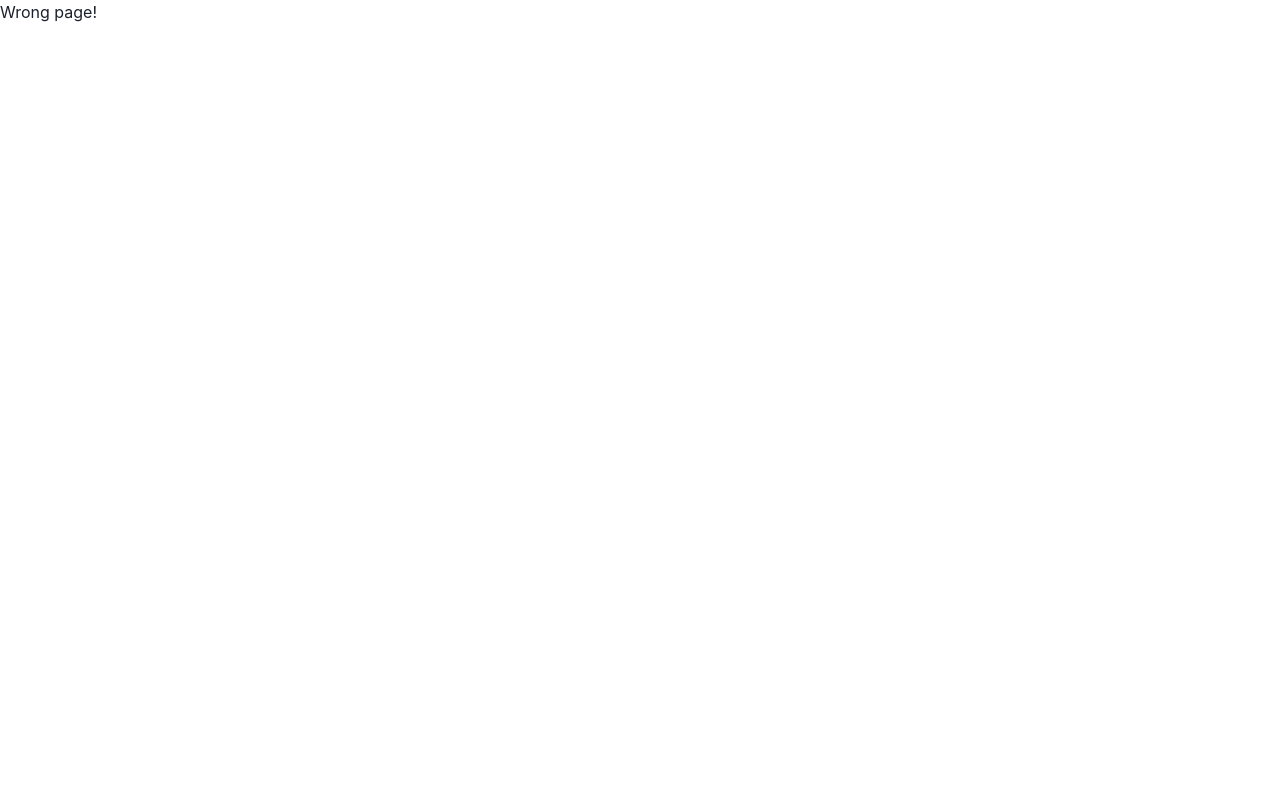
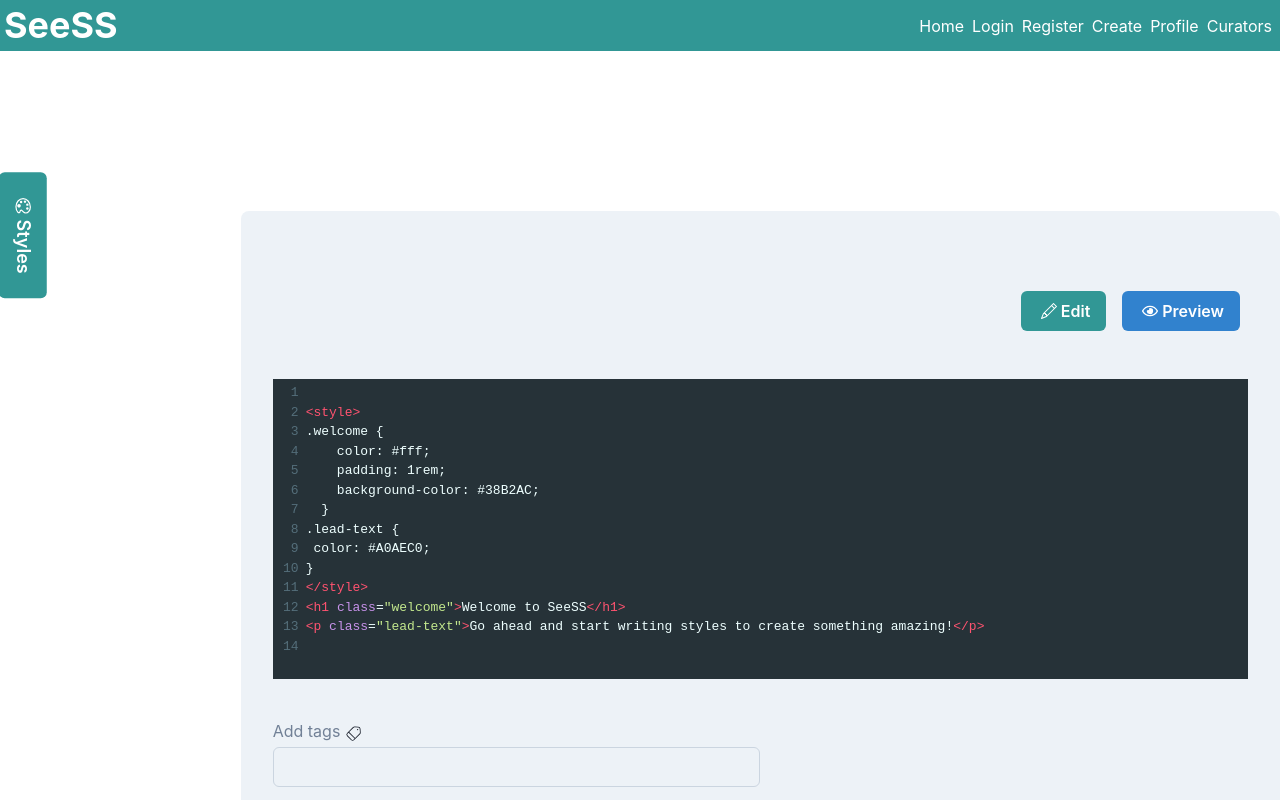
Before and after one commit to Stephen-Bates/SeeSS, a React (Vite) app in the folder client/: page /create in a window 1280 px wide. Before the commit this address had no page. Shown: the top 800 px of the page. Built offline with nearby package versions, Linux system fonts and the light colour scheme.

Commit message:
feat: add a way to add tags for a style

```diff
--- a/client/package.json
+++ b/client/package.json
@@ -19,6 +19,7 @@
     "graphql": "^16.8.1",
     "html-to-react": "^1.7.0",
     "jwt-decode": "^4.0.0",
+    "nanoid": "^5.0.7",
     "react": "^18.2.0",
     "react-codemirror2": "^8.0.0",
     "react-dom": "^18.2.0",
--- a/client/src/components/Curators/DrawerMenu.jsx
+++ b/client/src/components/Create/DrawerMenu.jsx
@@ -8,8 +8,10 @@ import {
   DrawerContent,
   DrawerCloseButton,
   Button,
+  Box,
 } from '@chakra-ui/react';
 import { useRef } from 'react';
+import { IoColorPaletteOutline } from 'react-icons/io5';
 
 const DrawerMenu = () => {
   const { isOpen, onOpen, onClose } = useDisclosure();
@@ -20,7 +22,7 @@ const DrawerMenu = () => {
     <>
       <Button
         position="absolute"
-        left="-26px"
+        left="-40px"
         transform="rotate(90deg)"
         size="lg"
         m="0"
@@ -28,6 +30,9 @@ const DrawerMenu = () => {
         colorScheme="teal"
         onClick={onOpen}
       >
+        <Box fontSize="1.2rem" mr="0.25rem">
+          <IoColorPaletteOutline />
+        </Box>
         Styles
       </Button>
       <Drawer isOpen={isOpen} placement="left" onClose={onClose} finalFocusRef={btnRef}>
--- /dev/null
+++ b/client/src/components/Create/Tags.jsx
@@ -0,0 +1,81 @@
+import { Box, ScaleFade, Flex, Input, Text, Tooltip, UnorderedList } from '@chakra-ui/react';
+import { useState } from 'react';
+import { CiShoppingTag } from 'react-icons/ci';
+import { AiOutlineCloseCircle } from 'react-icons/ai';
+
+const Tags = ({ addTag, removeTag, tags }) => {
+  const [tag, setTag] = useState('');
+
+  const handleOnChange = (e) => {
+    setTag(e.target.value);
+  };
+
+  const handleOnKeyDown = (e) => {
+    const canAddNewTag = tag.trim().length > 0 && tags.length < 10;
+    if (e.key.toLowerCase() === 'enter' && canAddNewTag) {
+      addTag(tag);
+      setTag('');
+    }
+  };
+
+  return (
+    <Box>
+      <Flex align="center">
+        <Text color="gray.500" mb="0.25rem">
+          Add tags
+        </Text>
+        <Box fontSize="1.2rem" ml="0.25rem">
+          <CiShoppingTag />
+        </Box>
+      </Flex>
+      <Input
+        value={tag}
+        disabled={tags.length === 10}
+        onKeyDown={handleOnKeyDown}
+        onChange={handleOnChange}
+        w={['100%', '50%', '50%']}
+        borderColor="gray.300"
+      />
+      {tags.length > 0 && (
+        <Box my="4rem" bg="gray.200" borderRadius={8} p="2rem">
+            <Text fontWeight="bold" color="gray.500">
+              {tags.length} out of 10 tags
+            </Text>
+          <UnorderedList m="0" display="flex" flexWrap="wrap">
+            {tags.map(({ tag, id }) => {
+              return (
+                <ScaleFade key={id} initialScale={0.5} in={true}>
+                  <Box
+                    position="relative"
+                    bg="blue.500"
+                    py="0.5rem"
+                    px="0.5rem"
+                    boxShadow="md"
+                    borderRadius={12}
+                    m="1rem"
+                  >
+                    <Text color="#fff">#{tag}</Text>
+                    <Tooltip bg="gray.500" label="Remove">
+                      <Box
+                        onClick={() => removeTag(id)}
+                        pos="absolute"
+                        right="0"
+                        top="-1px"
+                        color="#fff"
+                        cursor="pointer"
+                      >
+                        <AiOutlineCloseCircle />
+                      </Box>
+                    </Tooltip>
+                  </Box>
+                </ScaleFade>
+              );
+            })}
+          </UnorderedList>
+        </Box>
+      )}
+    </Box>
+  );
+};
+
+export default Tags;
--- /dev/null
+++ b/client/src/components/Create/index.jsx
@@ -0,0 +1,116 @@
+import { Box, Button, Flex } from '@chakra-ui/react';
+import { Parser as HtmlToReactParser } from 'html-to-react';
+import { nanoid } from 'nanoid';
+import { BsPencil } from 'react-icons/bs';
+import { FaRegEye } from 'react-icons/fa';
+
+import { useState } from 'react';
+import DrawerMenu from './DrawerMenu';
+import CodeEditor from './CodeEditor';
+import Tags from './Tags';
+
+const initialCodeState = `
+<style>
+.welcome {
+    color: #fff;
+    padding: 1rem;
+    background-color: #38B2AC;
+  }
+.lead-text {
+ color: #A0AEC0;
+}
+</style>
+<h1 class="welcome">Welcome to SeeSS</h1>
+<p class="lead-text">Go ahead and start writing styles to create something amazing!</p>
+`;
+
+const Create = () => {
+  const [view, setView] = useState('edit');
+  const [code, setCode] = useState(initialCodeState);
+  const [tags, setTags] = useState([]);
+
+  const parser = new HtmlToReactParser();
+  const reactElements = parser.parse(code);
+
+  const goToEdit = () => {
+    setView('edit');
+  };
+
+  const goToPreview = () => {
+    setView('preview');
+  };
+
+  const handleSetCode = (editor, data, value) => {
+    console.log(editor, data);
+    setCode(value);
+  };
+
+  const saveCode = () => {
+    if (tags.length && code.length) {
+      const tagsData = tags.map(({ tag }) => tag);
+      console.log('saving code', code, tagsData);
+    }
+  };
+
+  const addTag = (tag) => {
+    const exists = tags.findIndex((t) => t.tag === tag);
+    if (exists === -1) {
+      setTags((prevState) => [...prevState, { id: nanoid(), tag }]);
+    }
+  };
+
+  const removeTag = (id) => {
+    setTags((prevState) => [...prevState].filter((tag) => tag.id !== id));
+  };
+
+  return (
+    <Box minH="100vh">
+      <Flex mb="1rem" flexDir={['column', 'column', 'row']} mt="10rem" position="relative">
+        <Box flexGrow={1} w={['100%', '300px', '300px']}>
+          <DrawerMenu />
+        </Box>
+        <Box
+          p="2rem"
+          borderRadius={8}
+          bg={`${view === 'edit' ? 'gray.100' : 'inherit'}`}
+          w="100%"
+          minH="100vh"
+          flexGrow={2}
+        >
+          <Flex justify="flex-end" my="3rem">
+            <Button onClick={goToEdit} mx="0.5rem" colorScheme="teal">
+              <Box mx="0.25rem">
+                <BsPencil />
+              </Box>
+              Edit
+            </Button>
+            <Button onClick={goToPreview} mx="0.5rem" colorScheme="blue">
+              <Box mx="0.25rem">
+                <FaRegEye />
+              </Box>
+              Preview
+            </Button>
+          </Flex>
+          {view === 'edit' && (
+            <>
+              <CodeEditor code={code} handleSetCode={handleSetCode} />
+              <Box my="10">
+                <Tags addTag={addTag} removeTag={removeTag} tags={tags} />
+              </Box>
+              <Flex justify="center" my="5rem">
+                {tags.length > 0 && (
+                  <Button onClick={saveCode} colorScheme="teal" size="lg">
+                    Save code
+                  </Button>
+                )}
+              </Flex>
+            </>
+          )}
+          {view === 'preview' && <Box w="100%">{reactElements}</Box>}
+        </Box>
+      </Flex>
+    </Box>
+  );
+};
+
+export default Create;
--- a/client/src/components/Curators/index.jsx
+++ b/client/src/components/Curators/index.jsx
@@ -1,38 +1,7 @@
-import { Box, Flex } from '@chakra-ui/react';
-import { useState } from 'react';
-import DrawerMenu from './DrawerMenu';
-import CodeEditor from './CodeEditor';
-//import { HtmlToReactParser } from 'html-to-react';
+import { Box } from '@chakra-ui/react';
 
 const Curators = () => {
-  const [code, setCode] = useState(`
-    <style>
-      h1 {
-        color: red;
-      }
-    </style>
-    <h1>Hello, World!</h1>
-  `);
-
-  //const parser = new HtmlToReactParser();
-  // const reactElements = parser.parse(code);
-
-  const handleSetCode = (editor, data, value) => {
-    setCode(value);
-  };
-
-  return (
-    <Box minH="100vh">
-      <Flex mb="1rem" flexDir={['column', 'column', 'row']} mt="10rem" position="relative">
-        <Box flexGrow={1} w={['100%', '300px', '300px']}>
-          <DrawerMenu />
-        </Box>
-        <Box p="2rem" borderRadius={8} bg="gray.100" w="100%" minH="100vh" flexGrow={2}>
-          <CodeEditor code={code} handleSetCode={handleSetCode} />
-        </Box>
-      </Flex>
-    </Box>
-  );
+  return <Box>Curators here</Box>;
 };
 
 export default Curators;
--- a/client/src/components/Navbar/index.jsx
+++ b/client/src/components/Navbar/index.jsx
@@ -17,6 +17,7 @@ const Navbar = () => {
     { path: '/', text: 'Home', guest: false },
     { path: '/login', text: 'Login', guest: true },
     { path: '/register', text: 'Register', guest: true },
+    { path: '/create', text: 'Create', guest: false },
     { path: '/profile', text: 'Profile', guest: false },
     { path: '/curators', text: 'Curators', guest: false },
   ];
--- a/client/src/main.jsx
+++ b/client/src/main.jsx
@@ -6,6 +6,7 @@ import LoginRoute from './routes/LoginRoute';
 import RegisterRoute from './routes/RegisterRoute';
 import ProfileRoute from './routes/ProfileRoute';
 import CuratorsRoute from './routes/CuratorsRoute';
+import CreateRoute from './routes/CreateRoute';
 import App from './App.jsx';
 import './index.css';
 import { ChakraProvider } from '@chakra-ui/react';
@@ -36,6 +37,10 @@ const router = createBrowserRouter([
         path: '/curators',
         element: <CuratorsRoute />,
       },
+      {
+        path: '/create',
+        element: <CreateRoute />,
+      },
     ],
   },
 ]);
--- /dev/null
+++ b/client/src/routes/CreateRoute.jsx
@@ -0,0 +1,8 @@
+import { Box } from '@chakra-ui/react';
+import Create from '../components/Create';
+
+const CreateRoute = () => {
+  return <Create />;
+};
+
+export default CreateRoute;
```
Also changed, not shown: client/src/components/Create/CodeEditor.jsx (renamed from client/src/components/Curators/CodeEditor.jsx), 1 other file (tests, documents, lock files or other folders).
